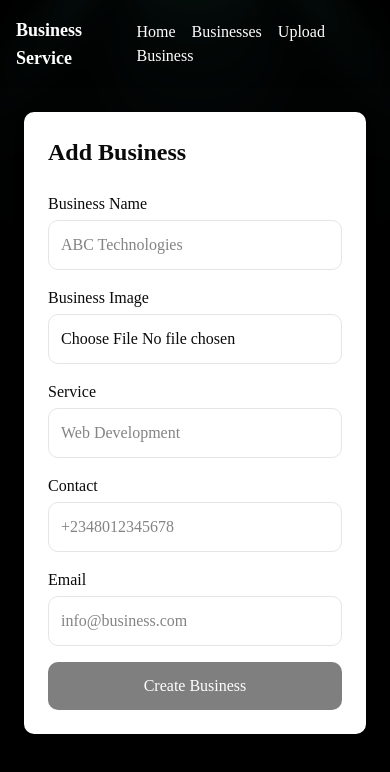
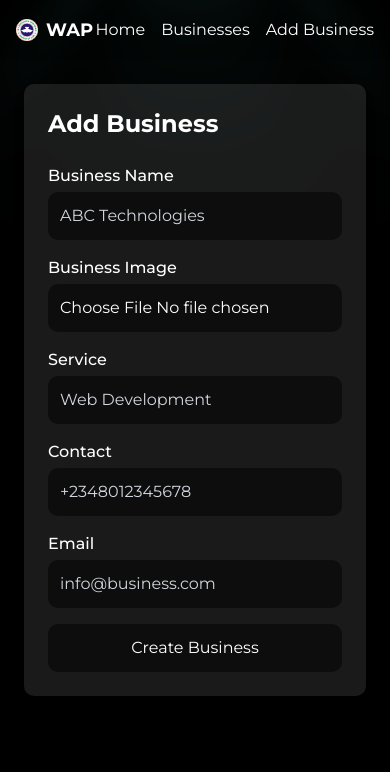
Before and after one commit to sulaimonaa/rccg-event, a Next.js app: page /business/create in a window 390 px wide. Shown: the top 772 px of the page. Built offline with nearby package versions, Linux system fonts and the light colour scheme; no server answers.

Commit message:
fetch business data from DB

```diff
--- a/app/business/create/page.tsx
+++ b/app/business/create/page.tsx
@@ -65,8 +65,8 @@ async function handleSubmit(formData: FormData) {
 export default function CreateBusiness() {
 
     return (
-        <div className="max-w-2xl mx-auto p-6">
-            <div className="bg-white shadow-lg rounded-lg p-6">
+        <div className="max-w-2xl mx-auto p-6 text-white">
+            <div className="bg-white/10 shadow-lg rounded-lg p-6">
                 <h1 className="text-2xl font-bold mb-6">
                     Add Business
                 </h1>
@@ -81,7 +81,7 @@ export default function CreateBusiness() {
                             type="text"
                             name="business"
                             required
-                            className="w-full border rounded-lg p-3"
+                            className="w-full bg-black/50 rounded-lg p-3 placeholder:text-gray-300"
                             placeholder="ABC Technologies"
                         />
                     </div>
@@ -96,7 +96,7 @@ export default function CreateBusiness() {
                             name="image"
                             accept="image/*"
                             required
-                            className="w-full border rounded-lg p-3"
+                            className="w-full bg-black/50 rounded-lg p-3 placeholder:text-gray-300"
                         />
                     </div>
 
@@ -109,7 +109,7 @@ export default function CreateBusiness() {
                             type="text"
                             name="service"
                             required
-                            className="w-full border rounded-lg p-3"
+                            className="w-full bg-black/50 rounded-lg p-3 placeholder:text-gray-300"
                             placeholder="Web Development"
                         />
                     </div>
@@ -123,7 +123,7 @@ export default function CreateBusiness() {
                             type="text"
                             name="contact"
                             required
-                            className="w-full border rounded-lg p-3"
+                            className="w-full bg-black/50 rounded-lg p-3 placeholder:text-gray-300"
                             placeholder="+2348012345678"
                         />
                     </div>
@@ -137,7 +137,7 @@ export default function CreateBusiness() {
                             type="email"
                             name="email"
                             required
-                            className="w-full border rounded-lg p-3"
+                            className="w-full bg-black/50 rounded-lg p-3 placeholder:text-gray-300"
                             placeholder="info@business.com"
                         />
                     </div>
--- a/app/globals.css
+++ b/app/globals.css
@@ -1,3 +1,4 @@
+@import url('https://fonts.googleapis.com/css2?family=Montserrat:wght@300;400;500;600;700;800&display=swap');
 @import "tailwindcss";
 @import "tw-animate-css";
 @import "shadcn/tailwind.css";
@@ -8,7 +9,7 @@
   --color-background: var(--background);
   --color-foreground: var(--foreground);
   --font-sans: var(--font-sans);
-  --font-mono: var(--font-geist-mono);
+  /*--font-mono: var(--font-geist-mono);*/
   --font-heading: var(--font-sans);
   --color-sidebar-ring: var(--sidebar-ring);
   --color-sidebar-border: var(--sidebar-border);
@@ -126,5 +127,6 @@
   }
   html {
     @apply font-sans;
+    font-family: 'Montserrat', ui-sans-serif, system-ui, -apple-system, "Segoe UI", Roboto, "Helvetica Neue", Arial, "Noto Sans", "Liberation Sans", sans-serif;
   }
 }
--- a/app/page.tsx
+++ b/app/page.tsx
@@ -1,30 +1,39 @@
 import ExploreBtn from "@/components/button/ExploreBtn";
 import BusinessCard from "@/components/BusinessCard";
-const businesses = [
-  {
-    business: 'donadex technology',
-    image: '/d.jpeg',
-    service: 'travels',
-    contact: '07036168688',
-    email: 'donadexnet@gmail.com'
-  },
-  {
-    business: 'donadex travels',
-    image: '/d.jpeg',
-    service: 'travels',
-    contact: '07036168688',
-    email: 'donadexnet@gmail.com'
-  }
-]
+import {connectToDatabase} from "@/lib/mongodb";
+import Business from "@/models/Business";
+interface IBusinessData {
+    _id: string;
+    business: string;
+    image: string;
+    service: string;
+    contact: string;
+    email: string;
+    createdAt?: string;
+    updatedAt?: string;
+}
 
-export default function Home() {
+async function getBusinesses(): Promise<IBusinessData[]> {
+    try {
+        await connectToDatabase();
+        const businesses = await Business.find().sort({ createdAt: -1 }).lean();
+        return businesses as unknown as IBusinessData[];
+    } catch (error) {
+        console.error("Failed to fetch businesses:", error);
+        return [];
+    }
+}
+
+export default async function Home() {
+    const businesses: IBusinessData[] = await getBusinesses();
   return (
       <section>
         <div className={"lg:w-10/12 container mx-auto px-4 py-8"}>
 
-              <h1 className={"text-4xl font-bold mt-8 mb-4 text-center text-white"}>Welcome to Business Service</h1>
+              <h1 className={"text-4xl font-bold mt-8 mb-8 text-center text-white"}>Welcome to Business Service</h1>
               <p className={"text-lg mb-6 text-center text-white"}>
-                Connect with business minds that evolve. Upload your business and discover new opportunities.
+                Connect with business minds that evolve. Upload your business and discover new opportunities.<br/>
+                  Happening on Sunday, 28th June, 2026 from 9:00AM
               </p>
                 <div className={'mt-7 mx-auto w-full lg:w-2/5 text-center'}>
                 <ExploreBtn />
@@ -32,7 +41,7 @@ export default function Home() {
               <div id={"business"} className={"mt-20 space-y-7"}>
                 <h2 className={"text-3xl font-bold mb-6 text-start text-white"}>Featured Businesses</h2>
                 <div className={"grid grid-cols-1 sm:grid-cols-2 md:grid-cols-3 gap-6"}>
-                  {businesses.map((business) => (
+                  {businesses.map((business: IBusinessData) => (
                       <BusinessCard key={business.business} {...business} />
                   ))}
                 </div>
--- a/components/BusinessCard.tsx
+++ b/components/BusinessCard.tsx
@@ -11,8 +11,8 @@ interface Props {
 
 const BusinessCard = ({business, image, service, contact, email}: Props) => {
     return (
-        <Link href={`/business/${business}`} className={"flex flex-col items-center"}>
-            <Image src={image} alt={`${business} logo`} className={"mb-4 rounded-lg object-cover"} width={400} height={200} />
+        <Link href={`/business/${business}`} className={"flex flex-col items-center bg-cyan-950/20 rounded-b-lg"}>
+            <Image src={image} alt={`${business} logo`} className={"mb-4 rounded-lg object-cover bg-white"} width={400} height={200} />
             <div className={'p-4 '}>
                 <h2 className={"text-xl font-bold mb-2 text-white"}>{business}</h2>
                 <p className={"text-gray-400 mb-1"}>{service}</p>
--- a/components/Navbar.tsx
+++ b/components/Navbar.tsx
@@ -1,14 +1,15 @@
-
+import Image from "next/image";
 
 const Navbar = () => {
     return (
         <div className="w-full py-4 m-0 bg-black/10">
             <div className={"lg:w-10/12 container mx-auto flex items-center justify-between px-4"}>
-                <div className={"text-white text-lg font-bold"}>Business Service</div>
+                <div className={"text-white text-lg font-bold flex items-center justify-center gap-2"}>
+                   <Image src={"/Rccglogo.png"} alt={"RCCG logo"} width={22} height={22}  /> WAP</div>
                 <nav className={"space-x-4"}>
                     <a href="#" className={"text-white hover:text-gray-300"}>Home</a>
-                    <a href="#" className={"text-white hover:text-gray-300"}>Businesses</a>
-                    <a href="business/create" className={"text-white hover:text-gray-300"}>Upload Business</a>
+                    <a href="/businesses" className={"text-white hover:text-gray-300"}>Businesses</a>
+                    <a href="business/create" className={"text-white hover:text-gray-300"}>Add Business</a>
                 </nav>
             </div>
         </div>
--- a/components/button/CreateBtn.tsx
+++ b/components/button/CreateBtn.tsx
@@ -10,6 +10,7 @@ const CreateBtn = () => {
             type="submit"
             className="w-full bg-black/50 text-white py-3 rounded-lg hover:bg-black/60 hover:cursor-pointer disabled:bg-gray-400 disabled:cursor-not-allowed"
             disabled={loading}
+            onClick={() => isLoading(true)}
         >
             {loading ? "Creating business" : "Create Business"}
         </button>
--- a/next.config.ts
+++ b/next.config.ts
@@ -2,9 +2,19 @@ import type { NextConfig } from "next";
 
 const nextConfig: NextConfig = {
     reactCompiler: true,
-  experimental: {
-      turbopackFileSystemCacheForDev: true,
-  }
+    experimental: {
+        turbopackFileSystemCacheForDev: true,
+    },
+    images: {
+        remotePatterns: [
+            {
+                protocol: "https",
+                hostname: "res.cloudinary.com",
+                port: "",
+                pathname: "/**",
+            },
+        ],
+    },
 };
 
 export default nextConfig;
```
Also changed, not shown: app/businesses/page.tsx (added, +87 -0 lines), public/Rccglogo.png (added).
